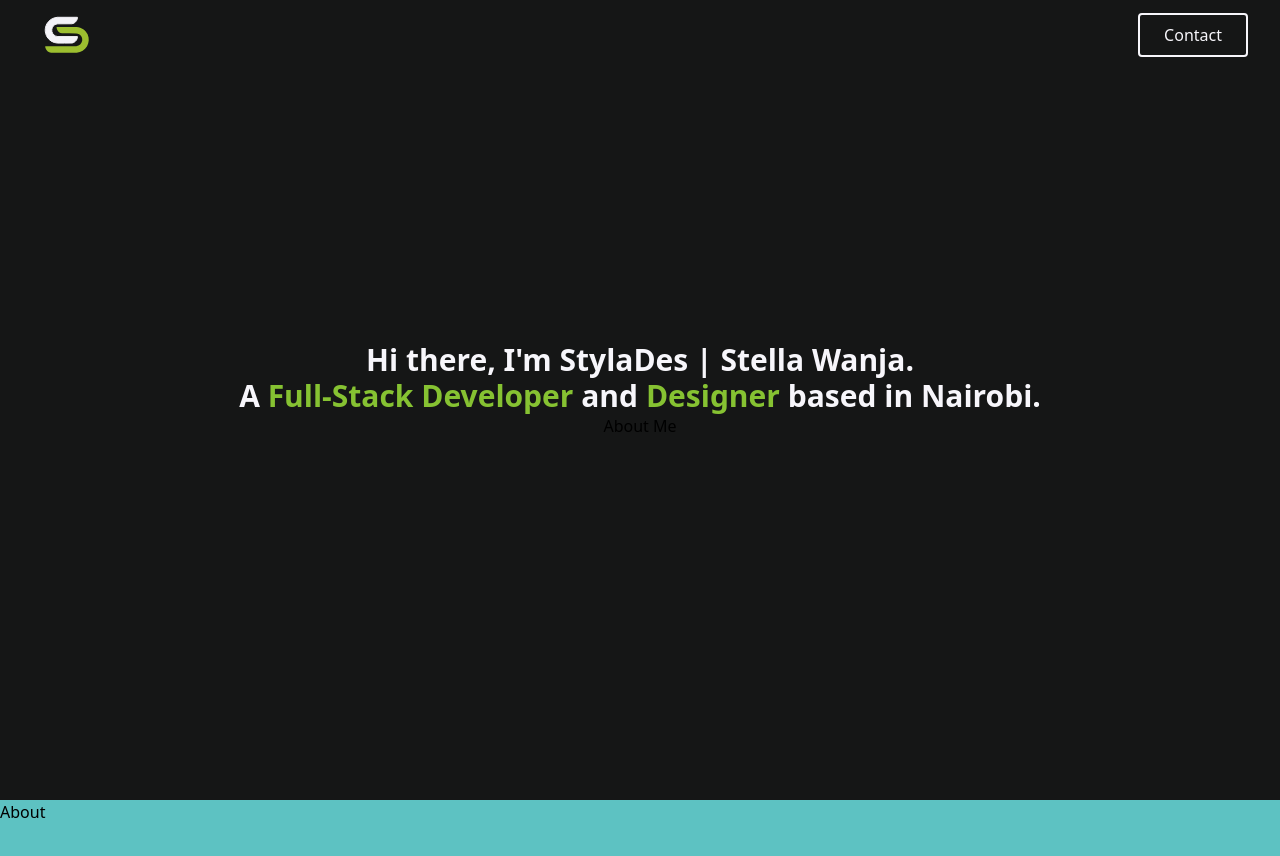
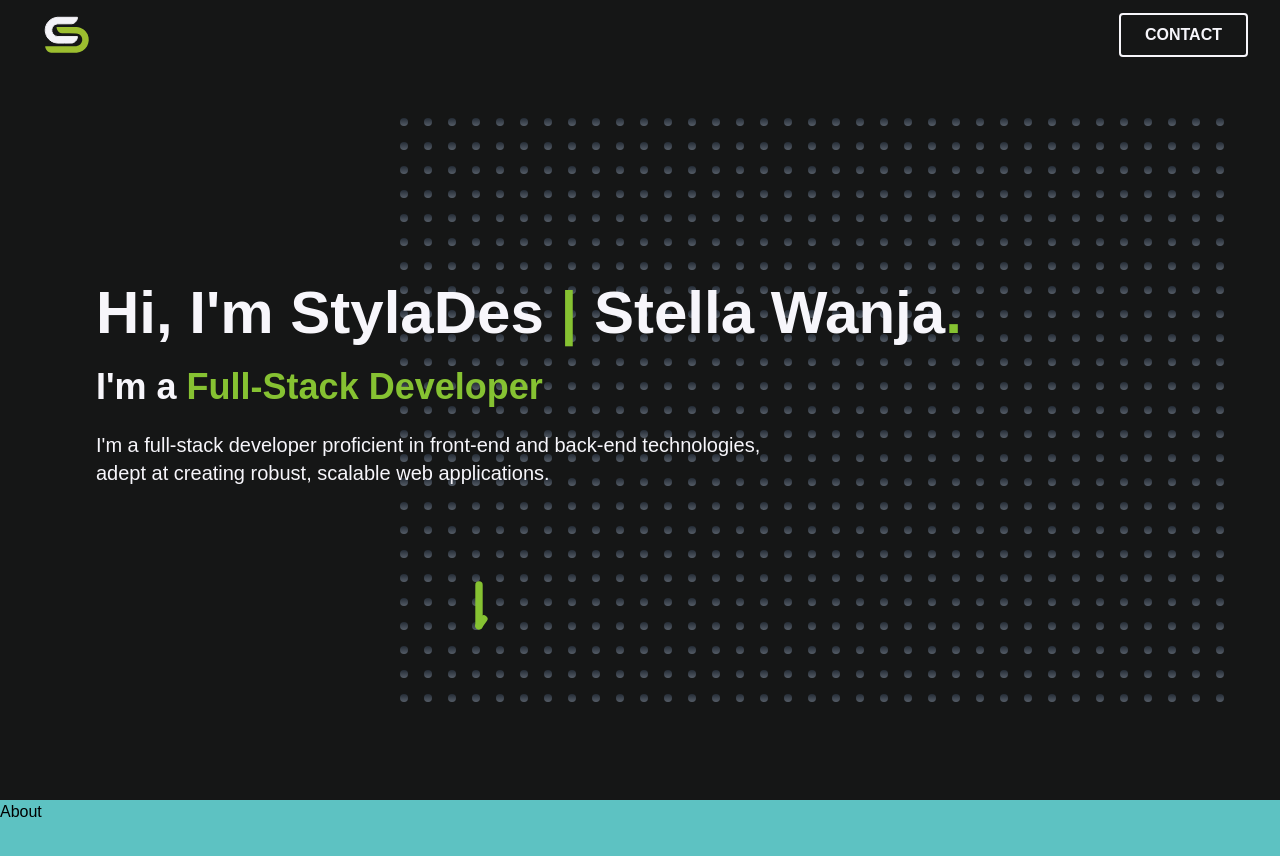
Before and after one commit to StellaWanja/Portfolio-v3, a React (Vite) app: page / in a window 1280 px wide. Shown: the top 856 px of the page. Built offline with nearby package versions, Linux system fonts and the light colour scheme.

Commit message:
Added grid and arrow animation effects to home section

```diff
--- a/package.json
+++ b/package.json
@@ -10,6 +10,8 @@
     "preview": "vite preview"
   },
   "dependencies": {
+    "animejs": "^3.2.2",
+    "framer-motion": "^11.0.18",
     "lottie-react": "^2.4.0",
     "react": "^18.2.0",
     "react-dom": "^18.2.0",
@@ -17,6 +19,7 @@
     "react-router-dom": "^6.22.3"
   },
   "devDependencies": {
+    "@types/animejs": "^3.1.12",
     "@types/react": "^18.2.64",
     "@types/react-dom": "^18.2.21",
     "@typescript-eslint/eslint-plugin": "^7.1.1",
--- a/src/components/About/About.tsx
+++ b/src/components/About/About.tsx
@@ -3,7 +3,7 @@ import './About.css';
 
 const About = () => {
   return (
-    <div className='about-section'>About</div>
+    <div id='about' className='about-section'>About</div>
   )
 }
 
--- a/src/components/Contact/Contact.tsx
+++ b/src/components/Contact/Contact.tsx
@@ -2,7 +2,7 @@ import React from "react";
 import "./Contact.css";
 
 const Contact = () => {
-  return <div className="contact-section">Contact</div>;
+  return <div id="contact" className="contact-section">Contact</div>;
 };
 
 export default Contact;
--- /dev/null
+++ b/src/components/Home/GridEffect/GridEffect.tsx
@@ -0,0 +1,68 @@
+import React from "react";
+import anime from "animejs";
+
+const GridEffect = () => {
+  return (
+    <div className="-z-5 absolute right-0 top-10 sm:right-12">
+      <DotGrid />
+    </div>
+  );
+};
+
+const GRID_WIDTH = 35;
+const GRID_HEIGHT = 25;
+
+const DotGrid = () => {
+  const handleDotClick = (e: React.MouseEvent<HTMLElement> ) => {
+    anime({
+      targets: ".dot-point",
+      scale: [
+        { value: 1.35, easing: "easeOutSine", duration: 250 },
+        { value: 1, easing: "easeInOutQuad", duration: 500 },
+      ],
+      translateY: [
+        { value: -15, easing: "easeOutSine", duration: 250 },
+        { value: 0, easing: "easeInOutQuad", duration: 500 },
+      ],
+      opacity: [
+        { value: 1, easing: "easeOutSine", duration: 250 },
+        { value: 0.5, easing: "easeInOutQuad", duration: 500 },
+      ],
+      delay: anime.stagger(100, {
+        grid: [GRID_WIDTH, GRID_HEIGHT],
+        from: e.target.dataset.index,
+      }),
+    });
+  };
+
+  let dots = [];
+
+  dots = Array.from({ length: GRID_WIDTH * GRID_HEIGHT }, (_, index) => {
+    const i = Math.floor(index / GRID_HEIGHT);
+    const j = index % GRID_HEIGHT;
+    return (
+      <div
+        className="group  rounded-full p-2 transition-colors hover:bg-slate-600"
+        data-index={index}
+        key={`${i}-${j}`}
+      >
+        <div
+          className="dot-point h-2 w-2 rounded-full bg-gradient-to-b from-slate-700 to-slate-400 opacity-50 group-hover:from-indigo-600 group-hover:to-white"
+          data-index={index}
+        />
+      </div>
+    );
+  });
+
+  return (
+    <div
+      onClick={handleDotClick}
+      style={{ gridTemplateColumns: `repeat(${GRID_WIDTH}, 1fr)` }}
+      className="grid w-fit"
+    >
+      {dots}
+    </div>
+  );
+};
+
+export default GridEffect;
--- a/src/components/Home/Home.css
+++ b/src/components/Home/Home.css
@@ -7,25 +7,28 @@
 }
 
 .home-grid {
-  @apply flex h-[80vh] items-center justify-center;
+  @apply flex h-[80vh] relative;
 }
 
 .hero-text {
-  @apply mx-2 text-center;
+  @apply mx-4 z-50 absolute top-24 sm:top-1/3 sm:left-20;
 }
 
-.hero-text p {
-  @apply text-[#f7f6fb];
+.hero-text h1 {
+  @apply text-6xl font-black text-[#f7f6fb];
 }
 
 .hero-text h2 {
-  @apply text-3xl font-bold text-[#f7f6fb];
+  @apply text-4xl font-bold text-[#f7f6fb];
 }
 
-.hero-text h3 {
-  @apply text-[#86c232] text-4xl font-bold;
+.hero-text p{
+  @apply text-[#f7f6fb] text-xl;
 }
 
+.arrow-down {
+  @apply absolute right-1/2 -bottom-40
+}
 /* :root {
   --header-height: 3rem;
   --nav-width: 68px;
--- a/src/components/Home/Home.tsx
+++ b/src/components/Home/Home.tsx
@@ -1,20 +1,32 @@
+import Lottie from "lottie-react";
+import animationData from "../../assets/animations/arrow-down.json";
 import Navbar from "../Navbar/Navbar";
+import GridEffect from "./GridEffect/GridEffect";
 import "./Home.css";
-import { Link } from "react-router-dom";
 
 const Home = () => {
   return (
-    <section className="home-section">
+    <section className="home-section ">
       <Navbar />
+
       <div className="home-grid">
         <div className="hero-text">
-          <h2>Hi there, I'm StylaDes | Stella Wanja.</h2>
+          <h1>
+            Hi, I'm StylaDes <span className="text-[#86c232]">|</span> Stella
+            Wanja<span className="text-[#86c232]">.</span>
+          </h1>
+          <br />
           <h2>
-            A <span className="text-[#86c232]">Full-Stack Developer</span> and{" "}
-            <span className="text-[#86c232]">Designer </span>based in Nairobi.
+            I'm a <span className="text-[#86c232]">Full-Stack Developer</span>
           </h2>
-          <Link to='/'>About Me</Link>
+          <br />
+          <p>I'm a full-stack developer proficient in front-end and back-end technologies, <br /> adept at creating robust, scalable web applications.</p>
+          <a href="#about" className="arrow-down">
+            <Lottie animationData={animationData} style={{height: '100px'}} />
+          </a>
         </div>
+
+        <GridEffect />
       </div>
     </section>
   );
--- a/src/components/Navbar/Navbar.css
+++ b/src/components/Navbar/Navbar.css
@@ -9,5 +9,16 @@ nav {
   @apply ml-8;
 }
 .contact-btn {
-  @apply self-center border-2 border-[#f7f6fb] px-6 py-2 rounded mr-8 text-[#f7f6fb];
+  @apply self-center
+  border-2 border-[#f7f6fb]
+  px-6 py-2
+  rounded
+  mr-8
+  text-[#f7f6fb] uppercase font-semibold
+  bg-transparent
+  cursor-pointer
+  transition duration-300 ease-linear;
 }
+.contact-btn:hover{
+  @apply bg-[#f7f6fb] text-[#151616]
+}
--- a/src/components/Navbar/Navbar.tsx
+++ b/src/components/Navbar/Navbar.tsx
@@ -1,4 +1,3 @@
-import { NavLink } from "react-router-dom";
 import Logo from "../../assets/logo.svg";
 import "./Navbar.css";
 
@@ -6,7 +5,9 @@ const Navbar = () => {
   return (
     <nav>
       <img src={Logo} alt="Logo image" width={"70px"} className="logo" />
-      <NavLink to="/" className="contact-btn">Contact</NavLink>
+      <a href="#contact" className="contact-btn">
+        Contact
+      </a>
     </nav>
   );
 };
--- a/src/main.tsx
+++ b/src/main.tsx
@@ -1,10 +1,9 @@
 import React from "react";
 import ReactDOM from "react-dom/client";
-import { BrowserRouter } from "react-router-dom";
 import App from "./App.tsx";
 
 ReactDOM.createRoot(document.getElementById("root")!).render(
-  <BrowserRouter>
+  <React.StrictMode>
     <App />
-  </BrowserRouter>
+  </React.StrictMode>
 );
--- /dev/null
+++ b/src/utils/stringSplit.tsx
@@ -0,0 +1,13 @@
+const splitString = (inputString: string): string[] => {
+  const characters: string[] = [];
+  const regex = /[\s\S]/gu;
+
+  let match;
+
+  while ((match = regex.exec(inputString)) !== null) {
+    characters.push(match[0]);
+  }
+  return characters;
+};
+
+export default splitString;
--- a/tailwind.config.js
+++ b/tailwind.config.js
@@ -2,7 +2,11 @@
 export default {
   content: ["./index.html", "./src/**/*.{js,ts,jsx,tsx}"],
   theme: {
-    extend: {},
+    extend: {
+      fontFamily: {
+        'sans': ['"Poppins"', 'sans-serif'],
+      },
+    },
   },
   plugins: [],
 
```
Also changed, not shown: src/assets/animations/arrow-down.json (added, +1 -0 lines), 1 other file (tests, documents, lock files or other folders).
